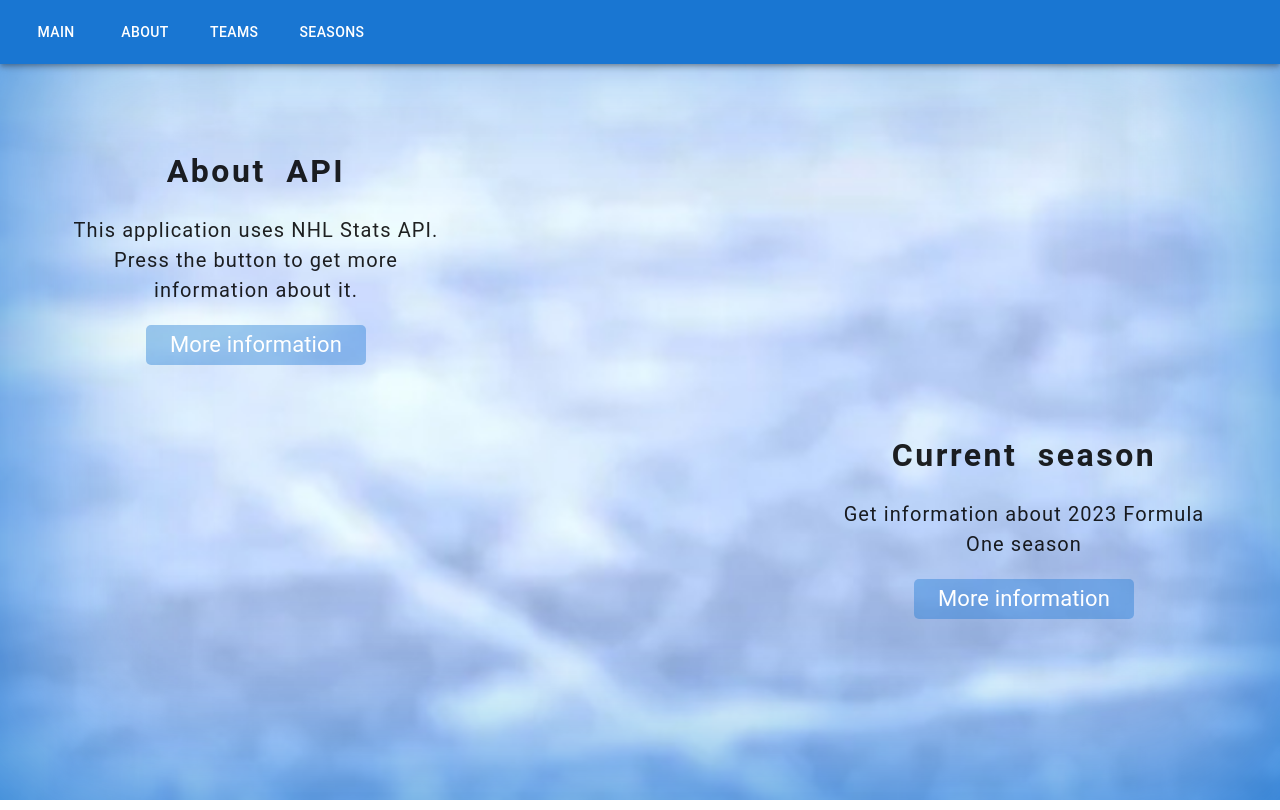
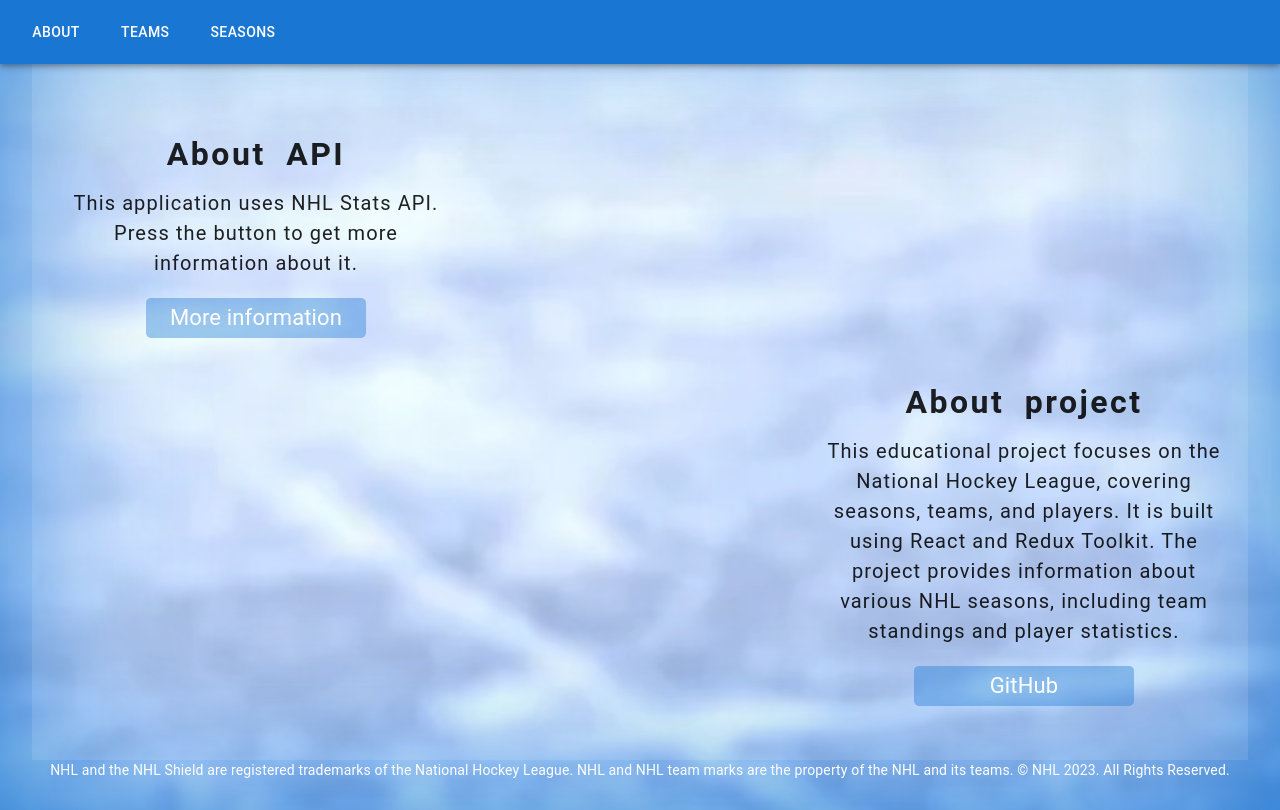
Before and after one commit to Shama8nchez/nhl-stats, a React (Vite) app in the folder nhl/: page / in a window 1280 px wide. Built offline with nearby package versions, Linux system fonts and the light colour scheme.

Commit message:
feat: add footer

```diff
--- a/nhl/src/App.css
+++ b/nhl/src/App.css
@@ -1,7 +1,8 @@
 #root {
+  position: relative;
   max-width: 1280px;
   min-height: 100vh;
   margin: 0 auto;
-  padding: 2rem;
+  padding: 2rem 2rem 50px 2rem;
   text-align: center;
 }
--- a/nhl/src/App.tsx
+++ b/nhl/src/App.tsx
@@ -1,10 +1,12 @@
 import './App.css'
+import Footer from './components/Footer/Footer'
 import NavMUI from './components/Nav/NavMUI'
 
 function App() {
   return (
     <>
       <NavMUI />
+      <Footer />
     </>
   )
 }
--- /dev/null
+++ b/nhl/src/components/Footer/Footer.module.css
@@ -0,0 +1,13 @@
+.footer {
+  position: absolute;
+  bottom: 0;
+  left: 2em;
+  right: 2em;
+  min-height: 50px;
+
+}
+
+.rights {
+  font-size: 14px;
+  color: white;
+}
--- /dev/null
+++ b/nhl/src/components/Footer/Footer.tsx
@@ -0,0 +1,13 @@
+import classes from './Footer.module.css'
+
+const Footer = () => {
+  return (
+    <footer className={classes.footer}>
+      <p className={classes.rights}>
+      NHL and the NHL Shield are registered trademarks of the National Hockey League. NHL and NHL team marks are the property of the NHL and its teams. © NHL 2023. All Rights Reserved.
+      </p>
+        </footer>
+  )
+}
+
+export default Footer
--- a/nhl/src/components/Nav/NavMUI.tsx
+++ b/nhl/src/components/Nav/NavMUI.tsx
@@ -25,7 +25,7 @@ interface Props {
 }
 
 const drawerWidth = 240;
-const navItems = ['Main', 'About', 'Teams', 'Seasons'];
+const navItems = ['About', 'Teams', 'Seasons'];
 
 export default function DrawerAppBar(props: Props) {
   const { window } = props;
@@ -103,7 +103,7 @@ export default function DrawerAppBar(props: Props) {
           {drawer}
         </Drawer>
       </nav>
-      <Box component="main" sx={{ p: 3, width: '100%' }}>
+      <Box component="main" sx={{ p: 3, width: '100%', background: 'rgba(255,255,255,0.1)' }}>
         <Toolbar />
         <Routes>
           <Route path='/' element={<MainPage />} />
--- a/nhl/src/components/Pages/MainPage/MainPage.module.css
+++ b/nhl/src/components/Pages/MainPage/MainPage.module.css
@@ -4,7 +4,7 @@
 
 .container {
   width: 600px;
-  margin-bottom: 40px;
+  margin-bottom: 30px;
 }
 
 .currentSeason {
@@ -13,16 +13,20 @@
 }
 
 .title {
-  margin-bottom: 20px;
+  margin: 10px 0;
   text-align: center;
   font-size: 32px;
   letter-spacing: 2.5px;
   word-spacing: 10px;
 }
 
+p {
+  margin-top: 0;
+}
+
 .description {
   letter-spacing: 1.1px;
-  font-size: 22px;
+  font-size: 20px;
   margin-bottom: 20px;
 }
 
@@ -45,10 +49,6 @@
     width: 400px;
   }
 
-  .title {
-    margin-bottom: 15px;
-  }
-
   .description {
     font-size: 20px;
   }
--- a/nhl/src/components/Pages/MainPage/MainPage.tsx
+++ b/nhl/src/components/Pages/MainPage/MainPage.tsx
@@ -14,9 +14,9 @@ function MainPage() {
 
       <div className={classes.currentSeason}>
         <div className={classes.container}>
-          <h2 className={classes.title}>Current season</h2>
-          <p className={classes.description}>Get information about 2023 Formula One season</p>
-          <Link to={"https://rapidapi.com/kpeshterski/api/fia-formula-1-championship-statistics/"} className={classes.button}>More information</Link>
+          <h2 className={classes.title}>About project</h2>
+          <p className={classes.description}>This educational project focuses on the National Hockey League, covering seasons, teams, and players. It is built using React and Redux Toolkit. The project provides information about various NHL seasons, including team standings and player statistics.</p>
+          <Link to={"https://github.com/Shama8nchez"} className={classes.button}>GitHub</Link>
         </div>
       </div>
     </div >
```
